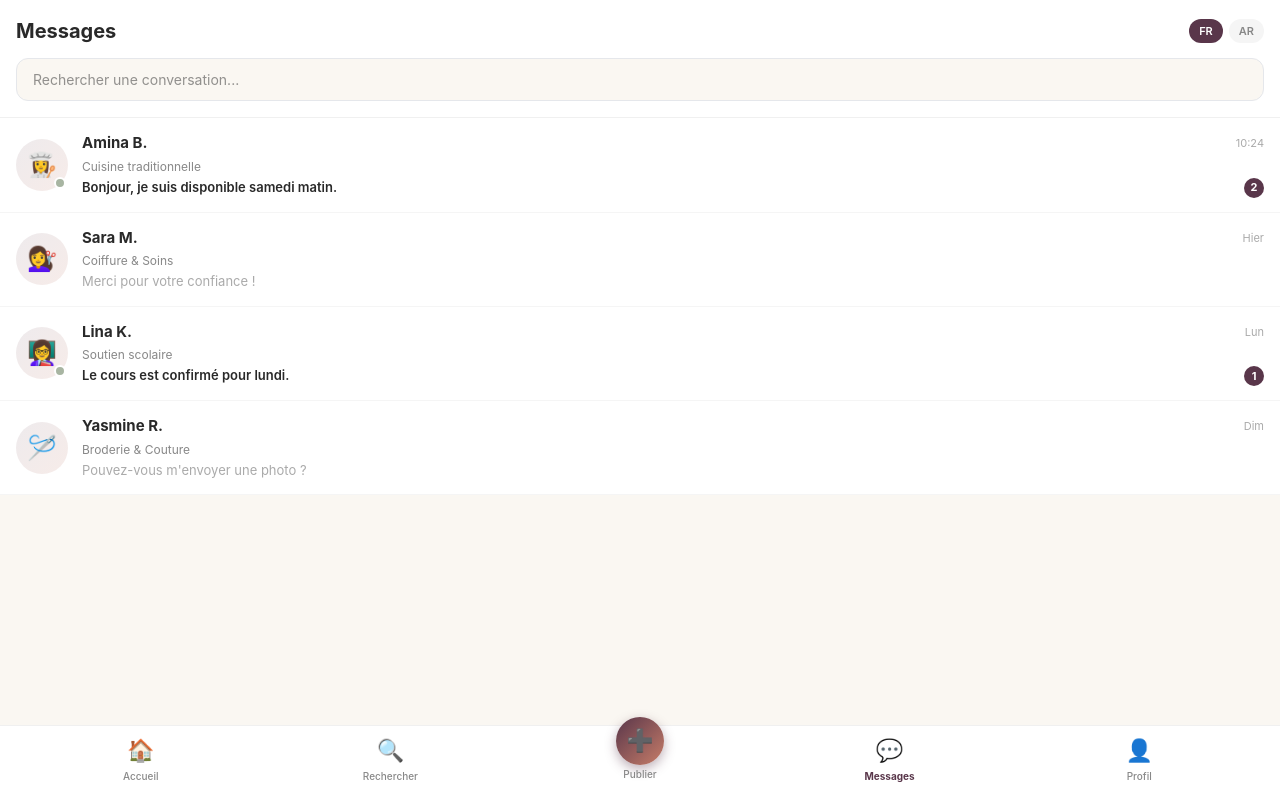
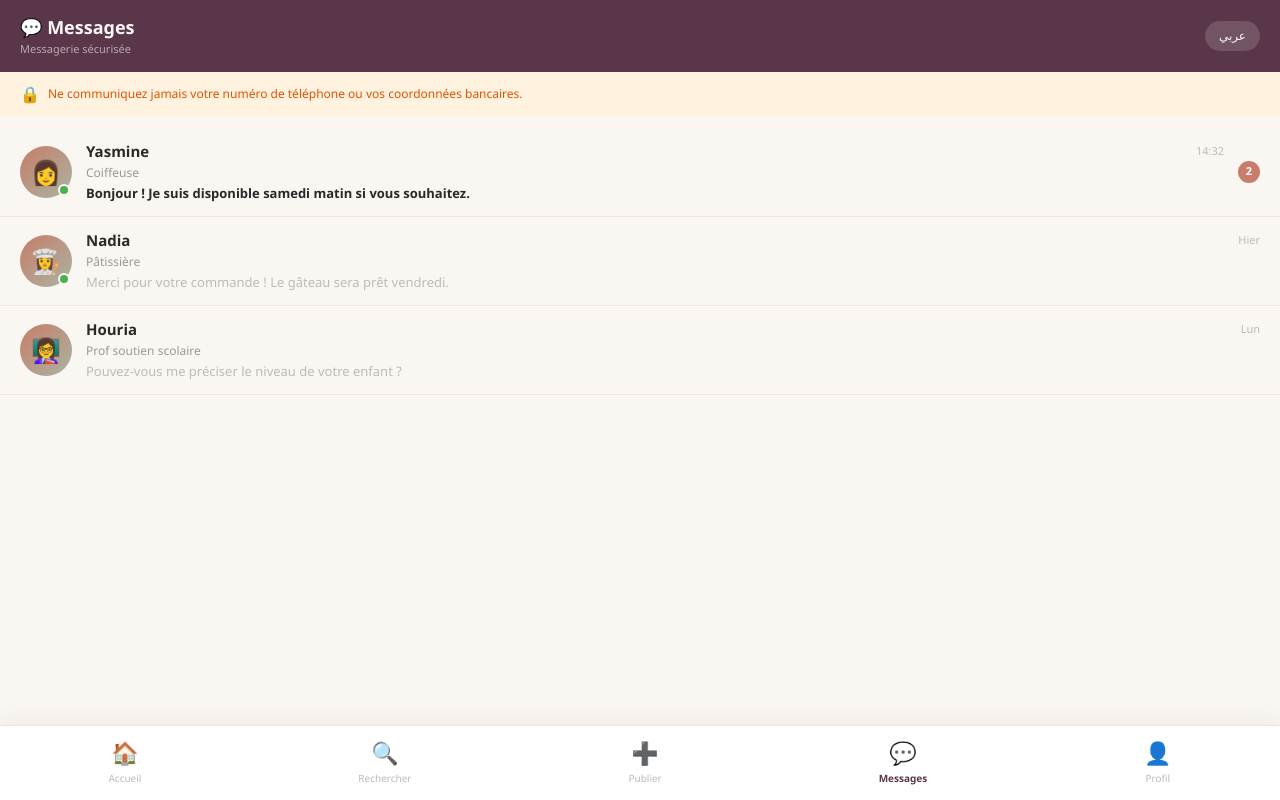
Before and after one commit to azzerinou-cyber/djara-app, a Next.js app: page /messages in a window 1280 px wide. Built offline with nearby package versions, Linux system fonts and the light colour scheme.

Commit message:
feat: messagerie securisee - conversations, bulles, devis integre, banniere securite

```diff
--- a/src/app/messages/page.tsx
+++ b/src/app/messages/page.tsx
@@ -1,69 +1,129 @@
 'use client';
 import { useState } from 'react';
+import Link from 'next/link';
 
 type Lang = 'fr' | 'ar';
 
-const conversations = [
-  { id: 1, name: 'Amina B.', icon: '👩‍🍳', service: 'Cuisine traditionnelle', lastMsg: 'Bonjour, je suis disponible samedi matin.', lastMsgAr: 'مرحباً، أنا متاحة صباح السبت.', time: '10:24', unread: 2, online: true },
-  { id: 2, name: 'Sara M.', icon: '💇‍♀️', service: 'Coiffure & Soins', lastMsg: 'Merci pour votre confiance !', lastMsgAr: 'شكراً على ثقتك!', time: 'Hier', unread: 0, online: false },
-  { id: 3, name: 'Lina K.', icon: '👩‍🏫', service: 'Soutien scolaire', lastMsg: 'Le cours est confirmé pour lundi.', lastMsgAr: 'تم تأكيد الدرس ليوم الإثنين.', time: 'Lun', unread: 1, online: true },
-  { id: 4, name: 'Yasmine R.', icon: '🪡', service: 'Broderie & Couture', lastMsg: 'Pouvez-vous m\'envoyer une photo ?', lastMsgAr: 'هل يمكنك إرسال صورة؟', time: 'Dim', unread: 0, online: false },
+const mockConversations = [
+  { id: 1, prenom: 'Yasmine', metier: 'Coiffeuse', avatar: '👩', dernierMsg: 'Bonjour ! Je suis disponible samedi matin si vous souhaitez.', heure: '14:32', nonLu: 2, disponible: true },
+  { id: 2, prenom: 'Nadia', metier: 'Pâtissière', avatar: '👩‍🍳', dernierMsg: 'Merci pour votre commande ! Le gâteau sera prêt vendredi.', heure: 'Hier', nonLu: 0, disponible: true },
+  { id: 3, prenom: 'Houria', metier: 'Prof soutien scolaire', avatar: '👩‍🏫', dernierMsg: 'Pouvez-vous me préciser le niveau de votre enfant ?', heure: 'Lun', nonLu: 0, disponible: false },
 ];
 
-const chatMessages = [
-  { from: 'them', text: 'Bonjour ! J\'ai vu votre profil, je suis intéressée par vos services de cuisine.', textAr: 'مرحباً! رأيت ملفك الشخصي، أنا مهتمة بخدمات الطبخ.', time: '10:10' },
-  { from: 'me', text: 'Bonjour ! Avec plaisir, qu\'est-ce que vous souhaitez commander ?', textAr: 'مرحباً! بكل سرور، ماذا تودين طلبه؟', time: '10:12' },
-  { from: 'them', text: 'Un couscous complet pour 6 personnes samedi prochain.', textAr: 'كسكس كامل لـ 6 أشخاص السبت القادم.', time: '10:15' },
-  { from: 'me', text: 'Parfait ! Ce sera 3500 DA. Je peux livrer à domicile.', textAr: 'ممتاز! سيكون 3500 دج. يمكنني التوصيل للمنزل.', time: '10:18' },
-  { from: 'them', text: 'Bonjour, je suis disponible samedi matin.', textAr: 'مرحباً، أنا متاحة صباح السبت.', time: '10:24' },
-];
+const mockMessages: Record<number, { id: number; moi: boolean; texte: string; heure: string; type?: 'devis' | 'rdv' | 'normal' }[]> = {
+  1: [
+    { id: 1, moi: false, texte: 'Bonjour ! J\'ai vu votre profil sur DJARA. Je cherche une coiffeuse pour un chignon de mariée.', heure: '13:45', type: 'normal' },
+    { id: 2, moi: true, texte: 'Bonjour ! Avec plaisir, c\'est ma spécialité 😊 Quelle est la date du mariage ?', heure: '13:52', type: 'normal' },
+    { id: 3, moi: false, texte: 'Le 15 novembre. Et pour le maquillage aussi si possible ?', heure: '14:01', type: 'normal' },
+    { id: 4, moi: true, texte: 'Parfait ! Je fais les deux. Voici mon devis :', heure: '14:15', type: 'devis' },
+    { id: 5, moi: false, texte: 'Bonjour ! Je suis disponible samedi matin si vous souhaitez.', heure: '14:32', type: 'normal' },
+  ],
+  2: [
+    { id: 1, moi: true, texte: 'Bonjour Nadia, je voudrais commander un gâteau d\'anniversaire pour 20 personnes.', heure: 'Hier 10:00', type: 'normal' },
+    { id: 2, moi: false, texte: 'Bonjour ! Bien sûr. Quel parfum souhaitez-vous ? Chocolat, vanille ou fruits rouges ?', heure: 'Hier 10:15', type: 'normal' },
+    { id: 3, moi: true, texte: 'Chocolat s\'il vous plaît, avec inscription "Bon anniversaire Mama" 🎂', heure: 'Hier 11:30', type: 'normal' },
+    { id: 4, moi: false, texte: 'Merci pour votre commande ! Le gâteau sera prêt vendredi.', heure: 'Hier 12:00', type: 'normal' },
+  ],
+  3: [
+    { id: 1, moi: true, texte: 'Bonjour, je cherche un soutien scolaire en maths pour mon fils en 4ème.', heure: 'Lun 09:00', type: 'normal' },
+    { id: 2, moi: false, texte: 'Bonjour ! Je serais ravie d\'aider. Pouvez-vous me préciser le niveau de votre enfant ?', heure: 'Lun 09:45', type: 'normal' },
+  ],
+};
 
-export default function Messages() {
+export default function MessagesPage() {
   const [lang, setLang] = useState<Lang>('fr');
-  const [activeChat, setActiveChat] = useState<number | null>(null);
+  const isRTL = lang === 'ar';
+  const [convActive, setConvActive] = useState<number | null>(null);
   const [newMsg, setNewMsg] = useState('');
-  const isRTL = lang === 'ar';
+  const [messages, setMessages] = useState(mockMessages);
 
-  const T = {
-    fr: { title: 'Messages', search: 'Rechercher une conversation...', online: 'En ligne', typeMsg: 'Écrire un message...', send: 'Envoyer', empty: 'Aucune conversation', emptySub: 'Vos échanges avec les prestataires apparaîtront ici.' },
-    ar: { title: 'الرسائل', search: 'البحث في المحادثات...', online: 'متصلة', typeMsg: 'اكتبي رسالة...', send: 'إرسال', empty: 'لا توجد محادثات', emptySub: 'ستظهر محادثاتك مع مقدمات الخدمات هنا.' },
-  }[lang];
+  const conv = convActive ? mockConversations.find(c => c.id === convActive) : null;
+  const msgsActifs = convActive ? (messages[convActive] || []) : [];
 
-  const activeConv = conversations.find(c => c.id === activeChat);
+  const envoyer = () => {
+    if (!newMsg.trim() || !convActive) return;
+    const nouveau = { id: Date.now(), moi: true, texte: newMsg.trim(), heure: 'À l\'instant', type: 'normal' as const };
+    setMessages(prev => ({ ...prev, [convActive]: [...(prev[convActive] || []), nouveau] }));
+    setNewMsg('');
+  };
 
-  if (activeChat && activeConv) {
+  // Vue conversation ouverte
+  if (convActive && conv) {
     return (
-      <div dir={isRTL ? 'rtl' : 'ltr'} style={{ minHeight: '100vh', background: '#FAF7F2', display: 'flex', flexDirection: 'column' }}>
-        <div style={{ background: 'white', padding: '12px 16px', borderBottom: '1px solid #f0f0f0', display: 'flex', alignItems: 'center', gap: 12, position: 'sticky', top: 0, zIndex: 40 }}>
-          <button onClick={() => setActiveChat(null)} style={{ background: 'none', border: 'none', fontSize: 20, cursor: 'pointer', color: '#59364A' }}>←</button>
-          <div style={{ width: 40, height: 40, borderRadius: '50%', background: 'linear-gradient(135deg, rgba(89,54,74,0.1), rgba(199,125,105,0.15))', display: 'flex', alignItems: 'center', justifyContent: 'center', fontSize: 20 }}>{activeConv.icon}</div>
+      <div dir={isRTL ? 'rtl' : 'ltr'} style={{ minHeight: '100vh', background: '#FAF7F2', fontFamily: "'Segoe UI', system-ui, sans-serif", display: 'flex', flexDirection: 'column' }}>
+
+        {/* Header conversation */}
+        <header style={{ background: '#59364A', padding: '12px 16px', display: 'flex', alignItems: 'center', gap: 12, position: 'sticky', top: 0, zIndex: 100 }}>
+          <button onClick={() => setConvActive(null)} style={{ background: 'none', border: 'none', color: '#FAF7F2', fontSize: 22, cursor: 'pointer', padding: 0 }}>←</button>
+          <div style={{ width: 40, height: 40, borderRadius: '50%', background: 'linear-gradient(135deg, #C77D69, #A8B5A2)', display: 'flex', alignItems: 'center', justifyContent: 'center', fontSize: 20, position: 'relative', flexShrink: 0 }}>
+            {conv.avatar}
+            {conv.disponible && <div style={{ position: 'absolute', bottom: 1, right: 1, width: 10, height: 10, background: '#4caf50', borderRadius: '50%', border: '2px solid #59364A' }} />}
+          </div>
           <div style={{ flex: 1 }}>
-            <p style={{ fontSize: 15, fontWeight: 700, color: '#292929', margin: 0 }}>{activeConv.name}</p>
-            <p style={{ fontSize: 11, color: activeConv.online ? '#A8B5A2' : '#aaa', margin: 0 }}>{activeConv.online ? `● ${T.online}` : activeConv.service}</p>
+            <div style={{ color: '#FAF7F2', fontWeight: 700, fontSize: 15 }}>{conv.prenom}</div>
+            <div style={{ color: 'rgba(250,247,242,0.6)', fontSize: 11 }}>{conv.metier} · {conv.disponible ? (lang === 'fr' ? 'En ligne' : 'متصلة') : (lang === 'fr' ? 'Hors ligne' : 'غير متصلة')}</div>
           </div>
-          <div style={{ display: 'flex', gap: 6 }}>
-            {(['fr', 'ar'] as Lang[]).map(l => (
-              <button key={l} onClick={() => setLang(l)} style={{ background: lang === l ? '#59364A' : '#f5f5f5', color: lang === l ? 'white' : '#888', border: 'none', padding: '3px 8px', borderRadius: 9999, fontSize: 10, fontWeight: 600, cursor: 'pointer' }}>{l.toUpperCase()}</button>
-            ))}
-          </div>
+          <Link href={`/profil`} style={{ background: 'rgba(255,255,255,0.15)', borderRadius: 20, padding: '6px 12px', color: '#FAF7F2', fontSize: 11, textDecoration: 'none' }}>
+            👤 {lang === 'fr' ? 'Profil' : 'الملف'}
+          </Link>
+        </header>
+
+        {/* Bannière sécurité */}
+        <div style={{ background: '#e8f5e9', padding: '8px 16px', display: 'flex', gap: 8, alignItems: 'center' }}>
+          <span style={{ fontSize: 14 }}>🔒</span>
+          <span style={{ color: '#2e7d32', fontSize: 11 }}>
+            {lang === 'fr' ? 'Messagerie sécurisée DJARA — Ne partagez jamais vos coordonnées bancaires.' : 'مراسلة آمنة DJARA — لا تشاركي بياناتك المصرفية أبداً.'}
+          </span>
         </div>
 
-        <div style={{ flex: 1, padding: '16px', display: 'flex', flexDirection: 'column', gap: 10, overflowY: 'auto', paddingBottom: 80 }}>
-          {chatMessages.map((msg, i) => (
-            <div key={i} style={{ display: 'flex', justifyContent: msg.from === 'me' ? (isRTL ? 'flex-start' : 'flex-end') : (isRTL ? 'flex-end' : 'flex-start') }}>
-              <div style={{ maxWidth: '75%', padding: '10px 14px', borderRadius: msg.from === 'me' ? '18px 18px 4px 18px' : '18px 18px 18px 4px', background: msg.from === 'me' ? '#59364A' : 'white', color: msg.from === 'me' ? 'white' : '#292929', boxShadow: '0 1px 3px rgba(0,0,0,0.08)' }}>
-                <p style={{ fontSize: 13, margin: '0 0 4px', lineHeight: 1.5 }}>{isRTL ? msg.textAr : msg.text}</p>
-                <p style={{ fontSize: 10, margin: 0, opacity: 0.7, textAlign: 'right' }}>{msg.time}</p>
-              </div>
+        {/* Messages */}
+        <div style={{ flex: 1, overflowY: 'auto', padding: '16px', display: 'flex', flexDirection: 'column', gap: 8, paddingBottom: 80 }}>
+          {msgsActifs.map(msg => (
+            <div key={msg.id}>
+              {/* Carte devis */}
+              {msg.type === 'devis' && msg.moi && (
+                <div style={{ display: 'flex', justifyContent: 'flex-end', marginBottom: 4 }}>
+                  <div style={{ background: '#fff', border: '2px solid #C77D69', borderRadius: 16, padding: '12px 16px', maxWidth: '75%' }}>
+                    <div style={{ color: '#C77D69', fontWeight: 800, fontSize: 12, marginBottom: 8 }}>📋 {lang === 'fr' ? 'DEVIS' : 'عرض سعر'}</div>
+                    <div style={{ display: 'flex', flexDirection: 'column', gap: 4, fontSize: 12, color: '#555' }}>
+                      <div>💇‍♀️ Chignon mariée — <strong>3 500 DA</strong></div>
+                      <div>💄 Maquillage — <strong>2 500 DA</strong></div>
+                      <div style={{ borderTop: '1px solid #e8ddd6', paddingTop: 4, fontWeight: 800, color: '#59364A' }}>Total : 6 000 DA</div>
+                    </div>
+                    <div style={{ display: 'flex', gap: 6, marginTop: 10 }}>
+                      <button style={{ flex: 1, padding: '6px', background: '#59364A', border: 'none', borderRadius: 10, color: '#FAF7F2', fontSize: 11, fontWeight: 700, cursor: 'pointer' }}>
+                        ✓ {lang === 'fr' ? 'Accepter' : 'قبول'}
+                      </button>
+                      <button style={{ flex: 1, padding: '6px', background: '#FAF7F2', border: '1px solid #ddd', borderRadius: 10, color: '#666', fontSize: 11, cursor: 'pointer' }}>
+                        ✗ {lang === 'fr' ? 'Refuser' : 'رفض'}
+                      </button>
+                    </div>
+                    <div style={{ color: '#bbb', fontSize: 10, marginTop: 4 }}>{msg.heure}</div>
+                  </div>
+                </div>
+              )}
+
+              {/* Bulle normale */}
+              {msg.type !== 'devis' && (
+                <div style={{ display: 'flex', justifyContent: msg.moi ? 'flex-end' : 'flex-start' }}>
+                  <div style={{ background: msg.moi ? '#59364A' : '#fff', color: msg.moi ? '#FAF7F2' : '#292929', borderRadius: msg.moi ? '18px 18px 4px 18px' : '18px 18px 18px 4px', padding: '10px 14px', maxWidth: '75%', fontSize: 14, lineHeight: 1.5, boxShadow: '0 1px 4px rgba(0,0,0,0.08)' }}>
+                    {msg.texte}
+                    <div style={{ color: msg.moi ? 'rgba(250,247,242,0.5)' : '#bbb', fontSize: 10, marginTop: 4, textAlign: 'right' }}>{msg.heure}</div>
+                  </div>
+                </div>
+              )}
             </div>
           ))}
         </div>
 
-        <div style={{ position: 'fixed', bottom: 0, left: 0, right: 0, background: 'white', padding: '12px 16px', borderTop: '1px solid #f0f0f0', display: 'flex', gap: 10 }}>
-          <input value={newMsg} onChange={e => setNewMsg(e.target.value)} placeholder={T.typeMsg}
-            style={{ flex: 1, padding: '10px 16px', borderRadius: 9999, border: '1px solid #e5e7eb', background: '#FAF7F2', fontSize: 14, outline: 'none' }} />
-          <button onClick={() => setNewMsg('')}
-            style={{ width: 44, height: 44, borderRadius: '50%', background: 'linear-gradient(135deg, #59364A, #C77D69)', border: 'none', color: 'white', fontSize: 18, cursor: 'pointer', display: 'flex', alignItems: 'center', justifyContent: 'center' }}>
+        {/* Zone de saisie */}
+        <div style={{ position: 'fixed', bottom: 0, left: 0, right: 0, background: '#fff', borderTop: '1px solid #f0e8e0', padding: '10px 12px', display: 'flex', gap: 8, alignItems: 'flex-end' }}>
+          <div style={{ flex: 1, background: '#FAF7F2', borderRadius: 24, border: '1px solid #e8ddd6', padding: '10px 16px', display: 'flex', alignItems: 'center' }}>
+            <input value={newMsg} onChange={e => setNewMsg(e.target.value)} onKeyDown={e => e.key === 'Enter' && envoyer()}
+              placeholder={lang === 'fr' ? 'Écrire un message...' : 'اكتبي رسالة...'}
+              style={{ border: 'none', background: 'none', outline: 'none', flex: 1, fontSize: 14, color: '#292929' }} />
+          </div>
+          <button onClick={envoyer} style={{ width: 44, height: 44, borderRadius: '50%', background: newMsg.trim() ? '#59364A' : '#ddd', border: 'none', color: '#FAF7F2', fontSize: 18, cursor: newMsg.trim() ? 'pointer' : 'default', display: 'flex', alignItems: 'center', justifyContent: 'center', flexShrink: 0 }}>
             ➤
           </button>
         </div>
@@ -71,65 +131,87 @@ export default function Messages() {
     );
   }
 
+  // Vue liste des conversations
   return (
-    <div dir={isRTL ? 'rtl' : 'ltr'} style={{ minHeight: '100vh', background: '#FAF7F2', paddingBottom: 100 }}>
-      <div style={{ background: 'white', padding: '16px', borderBottom: '1px solid #f0f0f0', position: 'sticky', top: 0, zIndex: 40 }}>
-        <div style={{ display: 'flex', justifyContent: 'space-between', alignItems: 'center', marginBottom: 12 }}>
-          <h1 style={{ fontSize: 20, fontWeight: 700, color: '#292929', margin: 0 }}>{T.title}</h1>
-          <div style={{ display: 'flex', gap: 6 }}>
-            {(['fr', 'ar'] as Lang[]).map(l => (
-              <button key={l} onClick={() => setLang(l)} style={{ background: lang === l ? '#59364A' : '#f5f5f5', color: lang === l ? 'white' : '#888', border: 'none', padding: '4px 10px', borderRadius: 9999, fontSize: 11, fontWeight: 600, cursor: 'pointer' }}>{l.toUpperCase()}</button>
-            ))}
+    <div dir={isRTL ? 'rtl' : 'ltr'} style={{ minHeight: '100vh', background: '#FAF7F2', fontFamily: "'Segoe UI', system-ui, sans-serif", paddingBottom: 80 }}>
+
+      <header style={{ background: '#59364A', padding: '14px 20px', display: 'flex', justifyContent: 'space-between', alignItems: 'center', position: 'sticky', top: 0, zIndex: 100 }}>
+        <div>
+          <div style={{ color: '#FAF7F2', fontSize: 18, fontWeight: 900 }}>💬 {lang === 'fr' ? 'Messages' : 'الرسائل'}</div>
+          <div style={{ color: 'rgba(250,247,242,0.6)', fontSize: 11 }}>
+            {lang === 'fr' ? 'Messagerie sécurisée' : 'مراسلة آمنة'}
           </div>
         </div>
-        <input placeholder={T.search} style={{ width: '100%', padding: '10px 16px', borderRadius: 12, border: '1px solid #e5e7eb', background: '#FAF7F2', fontSize: 14, outline: 'none', boxSizing: 'border-box' }} />
+        <button onClick={() => setLang(lang === 'fr' ? 'ar' : 'fr')} style={{ background: 'rgba(255,255,255,0.15)', border: 'none', color: '#FAF7F2', borderRadius: 20, padding: '6px 14px', cursor: 'pointer', fontSize: 12 }}>
+          {lang === 'fr' ? 'عربي' : 'FR'}
+        </button>
+      </header>
+
+      {/* Bannière sécurité */}
+      <div style={{ background: '#fff3e0', padding: '10px 20px', display: 'flex', gap: 8, alignItems: 'center' }}>
+        <span>🔒</span>
+        <span style={{ color: '#e65100', fontSize: 12 }}>
+          {lang === 'fr' ? 'Ne communiquez jamais votre numéro de téléphone ou vos coordonnées bancaires.' : 'لا تشاركي رقم هاتفك أو بياناتك المصرفية أبداً.'}
+        </span>
       </div>
 
-      <div style={{ display: 'flex', flexDirection: 'column' }}>
-        {conversations.map((conv, i) => (
-          <button key={conv.id} onClick={() => setActiveChat(conv.id)}
-            style={{ display: 'flex', alignItems: 'center', gap: 14, padding: '14px 16px', background: 'white', border: 'none', borderBottom: '1px solid #f5f5f5', cursor: 'pointer', textAlign: isRTL ? 'right' : 'left', width: '100%' }}>
+      {/* Liste conversations */}
+      <div style={{ padding: '12px 0' }}>
+        {mockConversations.map(conv => (
+          <button key={conv.id} onClick={() => setConvActive(conv.id)} style={{ width: '100%', background: 'none', border: 'none', padding: '12px 20px', display: 'flex', gap: 14, alignItems: 'center', cursor: 'pointer', borderBottom: '1px solid #f0e8e0', textAlign: isRTL ? 'right' : 'left' }}>
+            {/* Avatar */}
             <div style={{ position: 'relative', flexShrink: 0 }}>
-              <div style={{ width: 52, height: 52, borderRadius: '50%', background: 'linear-gradient(135deg, rgba(89,54,74,0.1), rgba(199,125,105,0.15))', display: 'flex', alignItems: 'center', justifyContent: 'center', fontSize: 24 }}>{conv.icon}</div>
-              {conv.online && <div style={{ position: 'absolute', bottom: 2, right: 2, width: 12, height: 12, borderRadius: '50%', background: '#A8B5A2', border: '2px solid white' }} />}
+              <div style={{ width: 52, height: 52, borderRadius: '50%', background: 'linear-gradient(135deg, #C77D69, #A8B5A2)', display: 'flex', alignItems: 'center', justifyContent: 'center', fontSize: 24 }}>
+                {conv.avatar}
+              </div>
+              {conv.disponible && <div style={{ position: 'absolute', bottom: 2, right: 2, width: 12, height: 12, background: '#4caf50', borderRadius: '50%', border: '2px solid #FAF7F2' }} />}
             </div>
+            {/* Infos */}
             <div style={{ flex: 1, minWidth: 0 }}>
-              <div style={{ display: 'flex', justifyContent: 'space-between', alignItems: 'center', marginBottom: 3 }}>
-                <p style={{ fontSize: 15, fontWeight: 700, color: '#292929', margin: 0 }}>{conv.name}</p>
-                <span style={{ fontSize: 11, color: '#aaa' }}>{conv.time}</span>
+              <div style={{ display: 'flex', justifyContent: 'space-between', alignItems: 'center', marginBottom: 2 }}>
+                <span style={{ color: '#292929', fontWeight: conv.nonLu > 0 ? 800 : 600, fontSize: 15 }}>{conv.prenom}</span>
+                <span style={{ color: '#bbb', fontSize: 11 }}>{conv.heure}</span>
               </div>
-              <p style={{ fontSize: 12, color: '#888', margin: '0 0 2px' }}>{conv.service}</p>
-              <div style={{ display: 'flex', justifyContent: 'space-between', alignItems: 'center' }}>
-                <p style={{ fontSize: 13, color: conv.unread > 0 ? '#292929' : '#aaa', fontWeight: conv.unread > 0 ? 600 : 400, margin: 0, overflow: 'hidden', textOverflow: 'ellipsis', whiteSpace: 'nowrap', maxWidth: '85%' }}>
-                  {isRTL ? conv.lastMsgAr : conv.lastMsg}
-                </p>
-                {conv.unread > 0 && (
-                  <span style={{ background: '#59364A', color: 'white', borderRadius: '50%', width: 20, height: 20, display: 'flex', alignItems: 'center', justifyContent: 'center', fontSize: 11, fontWeight: 700, flexShrink: 0 }}>{conv.unread}</span>
-                )}
+              <div style={{ color: '#999', fontSize: 12, marginBottom: 2 }}>{conv.metier}</div>
+              <div style={{ color: conv.nonLu > 0 ? '#292929' : '#bbb', fontSize: 13, fontWeight: conv.nonLu > 0 ? 600 : 400, overflow: 'hidden', textOverflow: 'ellipsis', whiteSpace: 'nowrap' }}>
+                {conv.dernierMsg}
               </div>
             </div>
+            {/* Badge non lu */}
+            {conv.nonLu > 0 && (
+              <div style={{ width: 22, height: 22, borderRadius: '50%', background: '#C77D69', color: '#fff', fontSize: 11, fontWeight: 800, display: 'flex', alignItems: 'center', justifyContent: 'center', flexShrink: 0 }}>
+                {conv.nonLu}
+              </div>
+            )}
           </button>
         ))}
       </div>
 
-      <div className="bottom-nav">
+      {/* État vide si aucune conversation */}
+      {mockConversations.length === 0 && (
+        <div style={{ padding: 40, textAlign: 'center' }}>
+          <div style={{ fontSize: 50, marginBottom: 12 }}>💬</div>
+          <div style={{ color: '#999', fontSize: 16 }}>{lang === 'fr' ? 'Aucun message pour le moment' : 'لا رسائل حتى الآن'}</div>
+          <Link href="/rechercher" style={{ display: 'inline-block', marginTop: 16, background: '#59364A', color: '#FAF7F2', padding: '12px 24px', borderRadius: 25, textDecoration: 'none', fontSize: 14, fontWeight: 700 }}>
+            {lang === 'fr' ? '🔍 Trouver une prestataire' : '🔍 البحث عن خدمة'}
+          </Link>
+        </div>
+      )}
+
+      <nav style={{ position: 'fixed', bottom: 0, left: 0, right: 0, background: '#fff', borderTop: '1px solid #f0e8e0', display: 'flex', justifyContent: 'space-around', padding: '10px 0 14px', boxShadow: '0 -4px 20px rgba(89,54,74,0.08)', zIndex: 50 }}>
         {[
-          { icon: '🏠', label: lang === 'fr' ? 'Accueil' : 'الرئيسية', href: '/' },
-          { icon: '🔍', label: lang === 'fr' ? 'Rechercher' : 'بحث', href: '/rechercher' },
-          { icon: '➕', label: lang === 'fr' ? 'Publier' : 'نشر', href: '/publier', special: true },
-          { icon: '💬', label: lang === 'fr' ? 'Messages' : 'رسائل', href: '/messages', active: true },
-          { icon: '👤', label: lang === 'fr' ? 'Profil' : 'ملفي', href: '/profil' },
+          { icon: '🏠', fr: 'Accueil', ar: 'الرئيسية', href: '/' },
+          { icon: '🔍', fr: 'Rechercher', ar: 'بحث', href: '/rechercher' },
+          { icon: '➕', fr: 'Publier', ar: 'نشر', href: '/publier' },
+          { icon: '💬', fr: 'Messages', ar: 'رسائل', href: '/messages', active: true },
+          { icon: '👤', fr: 'Profil', ar: 'حسابي', href: '/profil' },
         ].map((item, i) => (
-          <a key={i} href={item.href} style={{ display: 'flex', flexDirection: 'column', alignItems: 'center', gap: 2, textDecoration: 'none', flex: 1 }}>
-            {item.special ? (
-              <div style={{ width: 48, height: 48, borderRadius: '50%', background: 'linear-gradient(135deg, #59364A, #C77D69)', display: 'flex', alignItems: 'center', justifyContent: 'center', fontSize: 22, color: 'white', boxShadow: '0 4px 12px rgba(89,54,74,0.4)', marginTop: -20 }}>{item.icon}</div>
-            ) : (
-              <span style={{ fontSize: 22 }}>{item.icon}</span>
-            )}
-            <span style={{ fontSize: 10, fontWeight: (item as any).active ? 700 : 500, color: (item as any).active ? '#59364A' : '#888' }}>{item.label}</span>
-          </a>
+          <Link key={i} href={item.href} style={{ display: 'flex', flexDirection: 'column', alignItems: 'center', gap: 2, textDecoration: 'none', color: (item as {active?:boolean}).active ? '#59364A' : '#bbb' }}>
+            <span style={{ fontSize: 22 }}>{item.icon}</span>
+            <span style={{ fontSize: 10, fontWeight: (item as {active?:boolean}).active ? 700 : 400 }}>{lang === 'fr' ? item.fr : item.ar}</span>
+          </Link>
         ))}
-      </div>
+      </nav>
     </div>
   );
 }
```
